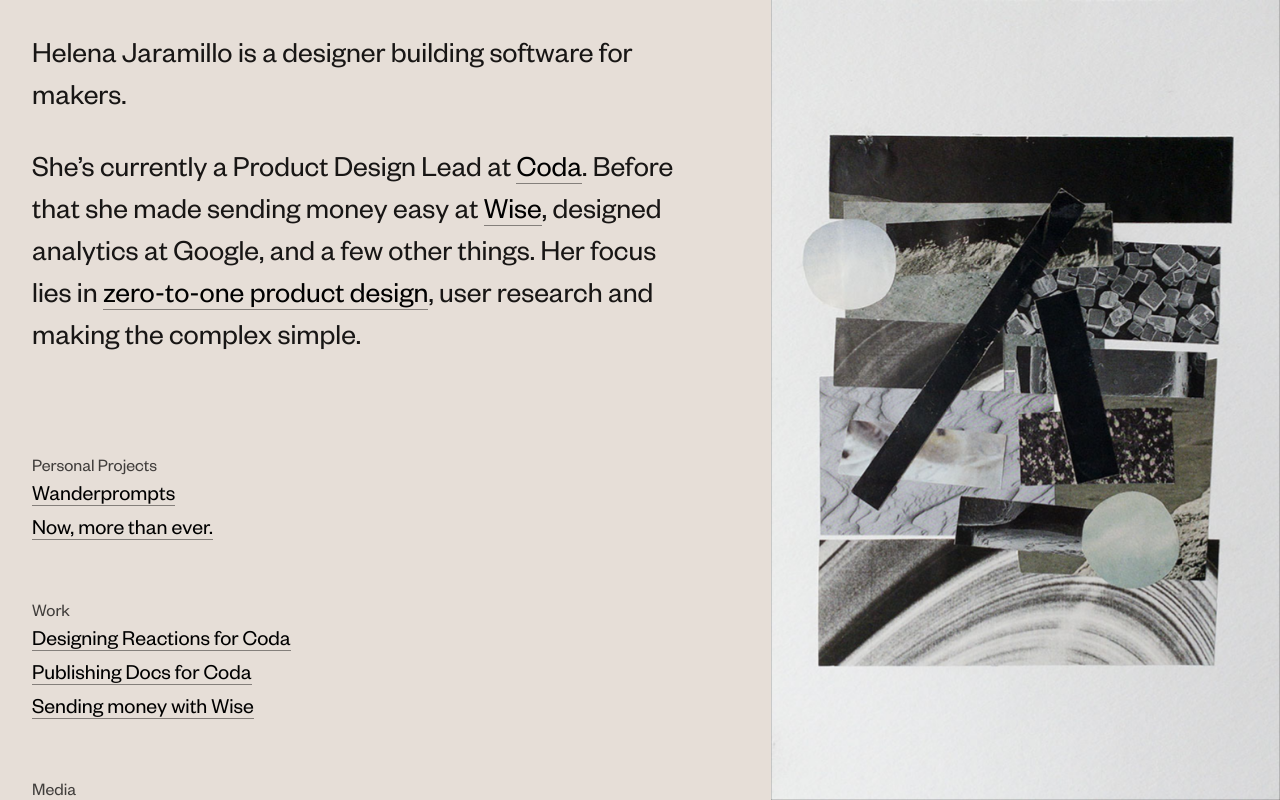
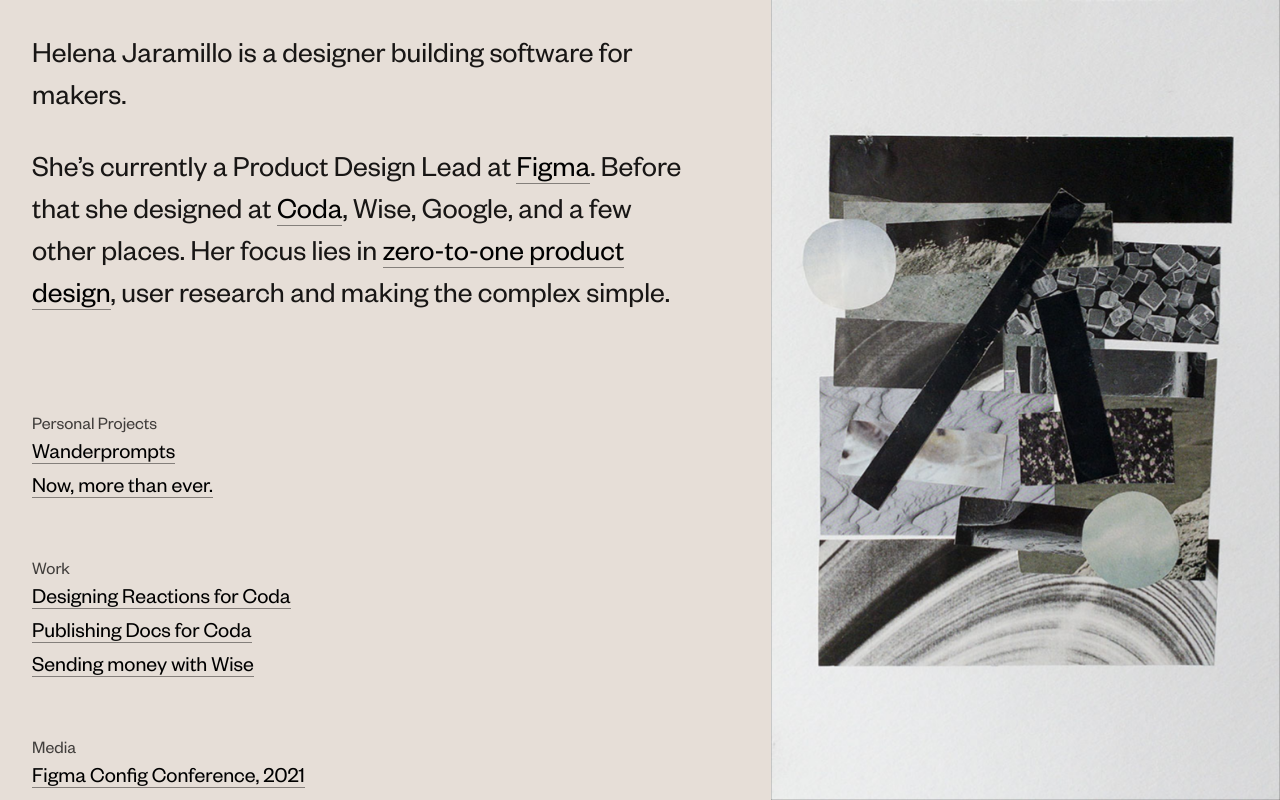
Before and after one commit to helenajar/hjaramillo, a plain HTML site: page index.html in a window 1280 px wide. Drawn offline with Linux system fonts and the light colour scheme.

Commit message:
Updated places

```diff
--- a/index.html
+++ b/index.html
@@ -16,7 +16,7 @@
 
     <div class ="copy">
       <p>Helena Jaramillo is a designer building software for makers. </p>
-      <p>She’s currently a Product Design Lead at <a href="https://coda.io">Coda</a>. Before that she made sending money easy at <a href="https://wise.com/">Wise</a>, designed analytics at Google, and a few other things.
+      <p>She’s currently a Product Design Lead at <a href="https://figma.com">Figma</a>. Before that she designed at <a href="https://wise.com/">Coda</a>, Wise, Google, and a few other places.
       Her focus lies in <a href="https://www.youtube.com/watch?v=HApKjboMC80">zero-to-one product design</a>, user research and making the complex simple. </p>
       </p>
     </div>
```
